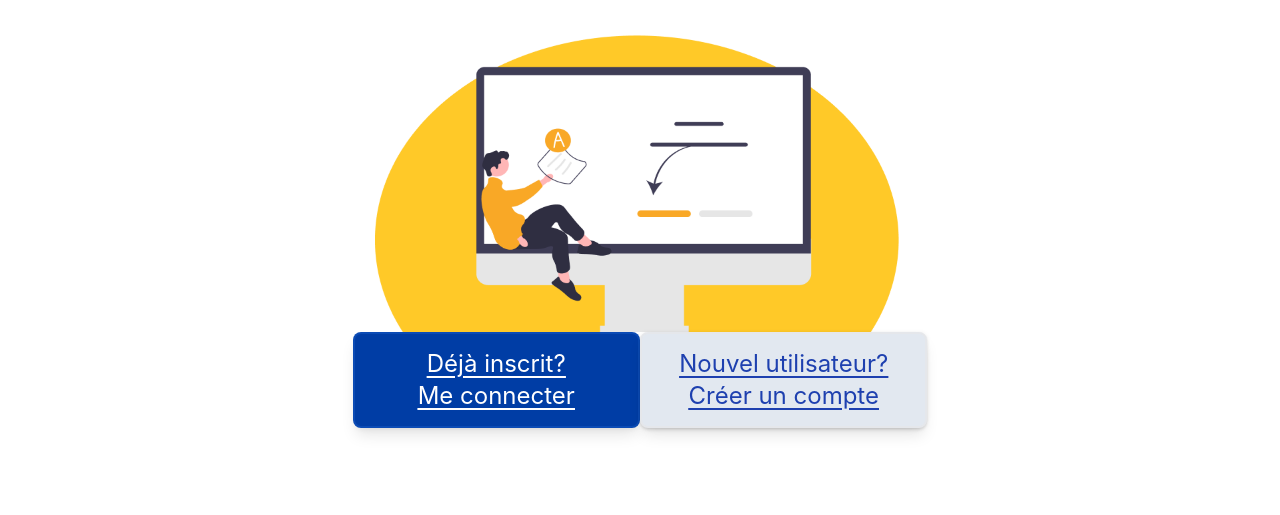
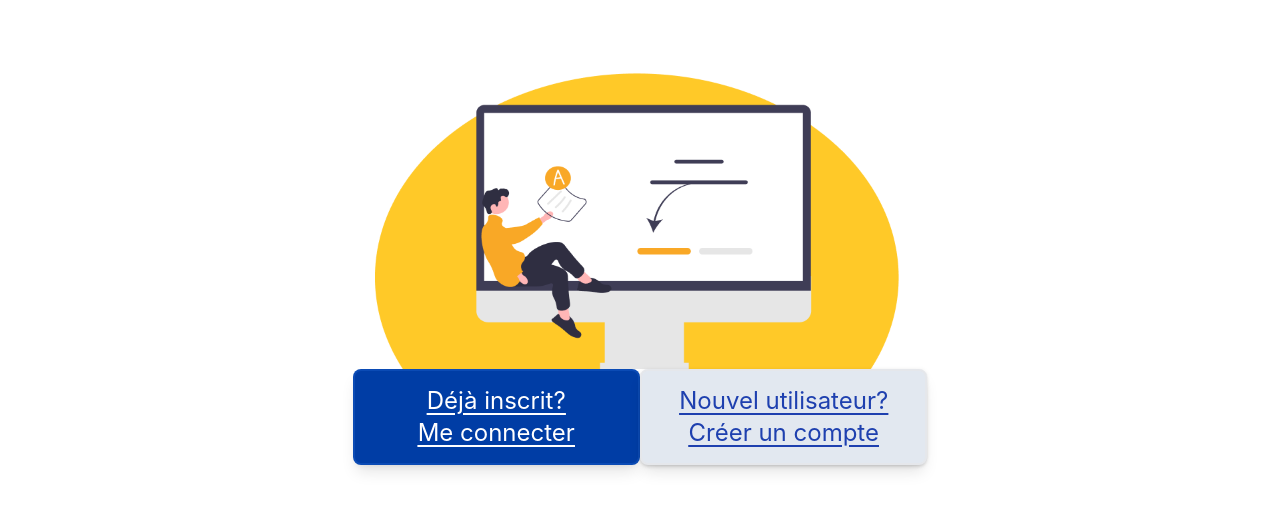
Before and after one commit to WildCodeSchool/P3_La-Poste_Lyon_React_Sept_2022, a React (Vite) app in the folder frontend/: page / in a window 1280 px wide. Shown: the part 130-645 px from the top of the page. Built offline with nearby package versions, Linux system fonts and the light colour scheme.

Commit message:
Fixing scrolling from the homepage

```diff
--- a/frontend/src/pages/Home.jsx
+++ b/frontend/src/pages/Home.jsx
@@ -7,9 +7,9 @@ export default function Home() {
     <div className="Home">
       <NavigationBar />
 
-      <div className="flex min-h-screen text-xl md:text-2xl items-center justify-center">
+      <div className="flex h-100 text-xl md:text-2xl justify-center">
         {/* man div opening */}
-        <div className="flex flex-col items-center justify-center pb-60">
+        <div className="flex flex-col mt-[15vh] items-center justify-center">
           {/* switching image by hidden property */}
           <img
             className="block sm:hidden "
```
